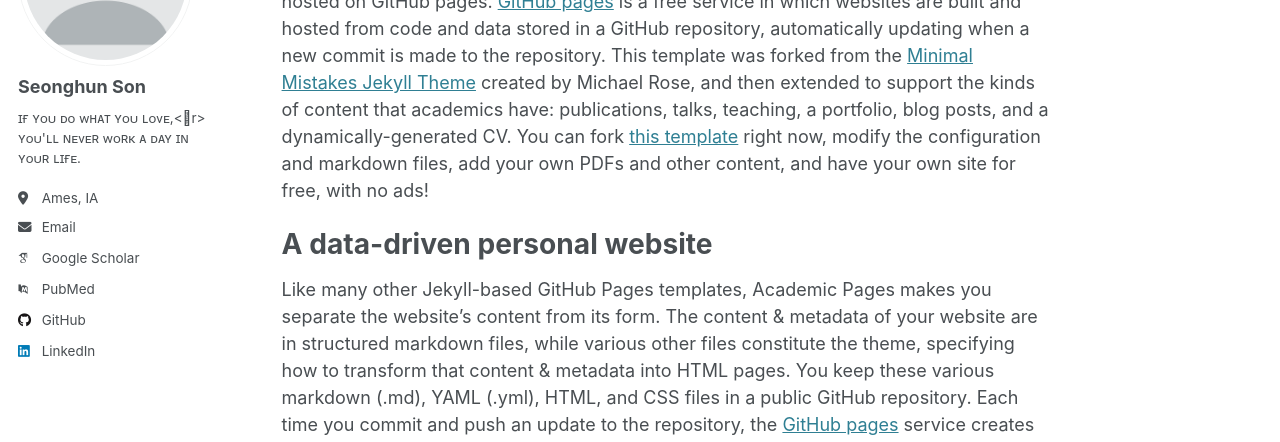
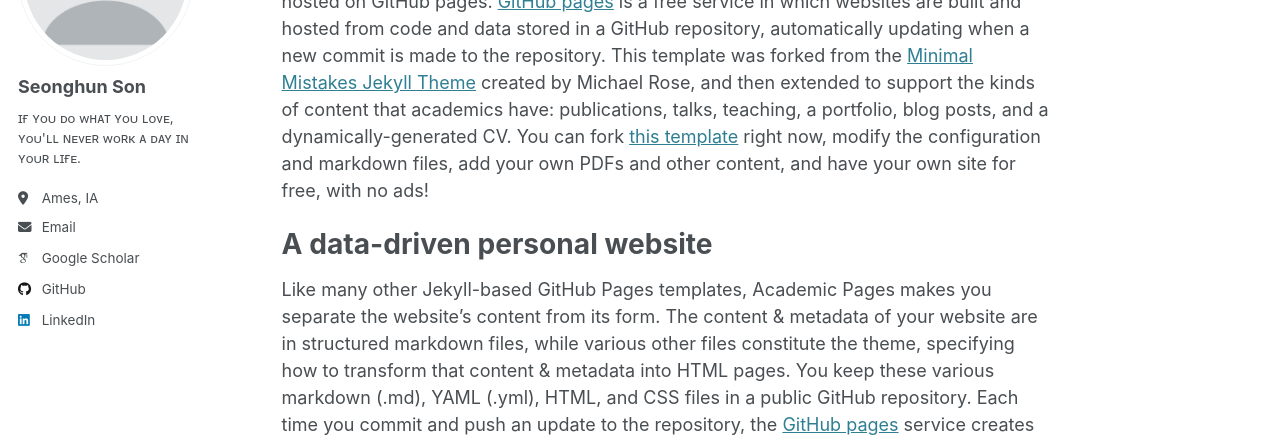
Before and after one commit to hunie-son/hunie-son.github.io, a Jekyll site: the page built from _pages/about.md, in a window 1280 px wide. Shown: the part 215-657 px from the top of the page. Built offline with Jekyll 4.4.1, drawn with Linux system fonts in a browser that asks for light colours; some web fonts are replaced; part of the change alters nothing that is shown.

Commit message:
Update _config.yml

```diff
--- a/_config.yml
+++ b/_config.yml
@@ -25,7 +25,7 @@ author:
   avatar           : "profile.png"
   name             : "Seonghun Son"
   pronouns         : # example: "she/her"
-  bio              : "ɪғ ʏᴏᴜ ᴅᴏ ᴡʜᴀᴛ ʏᴏᴜ ʟᴏᴠᴇ,<\br> ʏᴏᴜ'ʟʟ ɴᴇᴠᴇʀ ᴡᴏʀᴋ ᴀ ᴅᴀʏ ɪɴ ʏᴏᴜʀ ʟɪғᴇ."
+  bio              : "ɪғ ʏᴏᴜ ᴅᴏ ᴡʜᴀᴛ ʏᴏᴜ ʟᴏᴠᴇ,\n ʏᴏᴜ'ʟʟ ɴᴇᴠᴇʀ ᴡᴏʀᴋ ᴀ ᴅᴀʏ ɪɴ ʏᴏᴜʀ ʟɪғᴇ."
   location         : "Ames, IA"
   #employer         : "Red Brick University"
   uri              : # URL
@@ -37,7 +37,7 @@ author:
   impactstory      : # URL
   #orcid            : "http://orcid.org/yourorcidurl"
   semantic         : # URL
-  pubmed           : "https://www.ncbi.nlm.nih.gov/pubmed/?term=john+snow"
+  pubmed           : #"https://www.ncbi.nlm.nih.gov/pubmed/?term=john+snow"
   researchgate     : # URL
   scopus           : # URL
 
@@ -45,7 +45,7 @@ author:
   bitbucket        : # Username - Update with your username on the site
   codepen          : # Username
   dribbble         : # Username
-  github           : "https://github.com/hunie-son/"
+  github           : "hunie-son"
   kaggle           : # Username
   stackoverflow    : # User number or user number and name (i.e., use "1" or "1/jeff-atwood")
 
```
